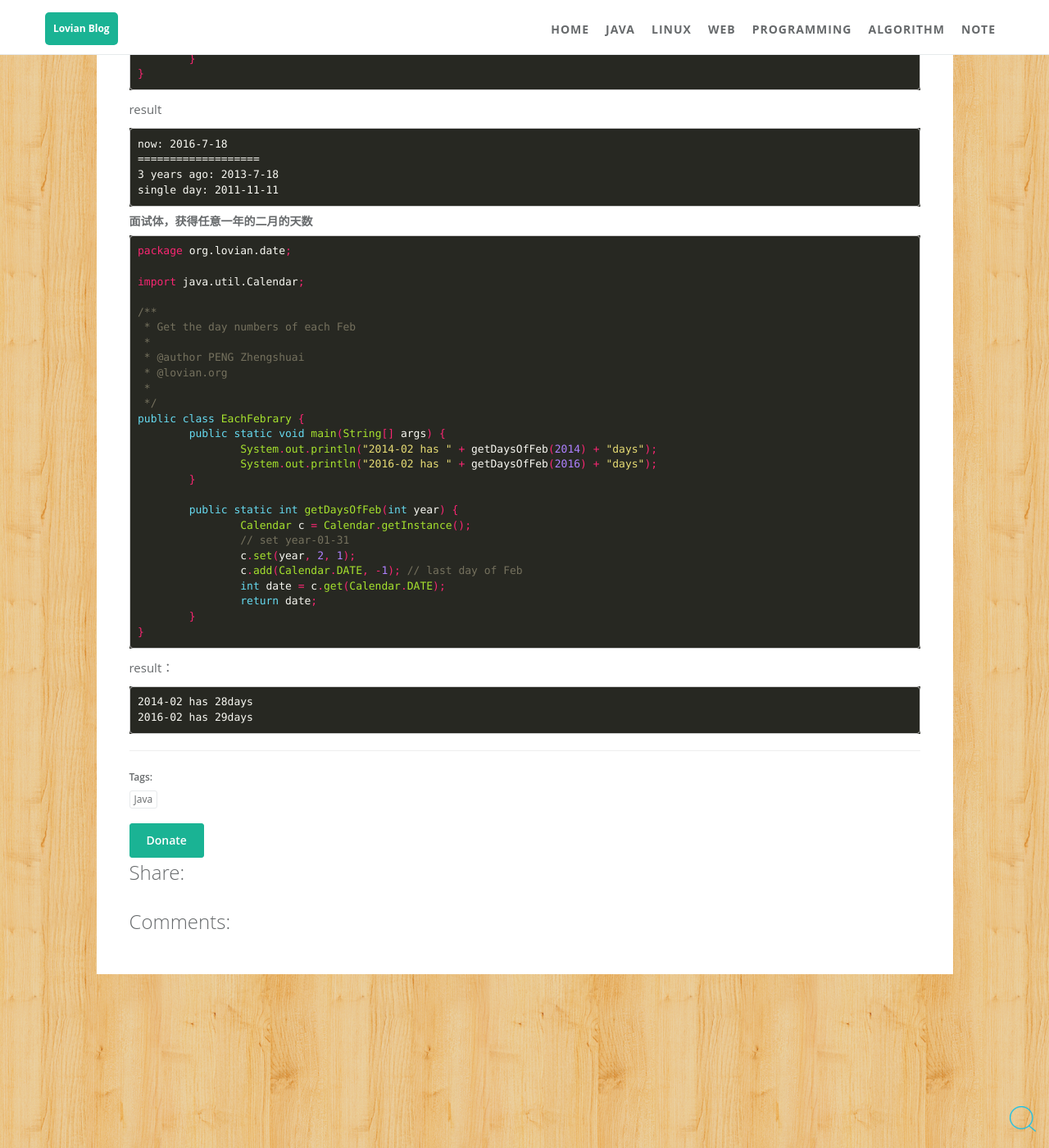
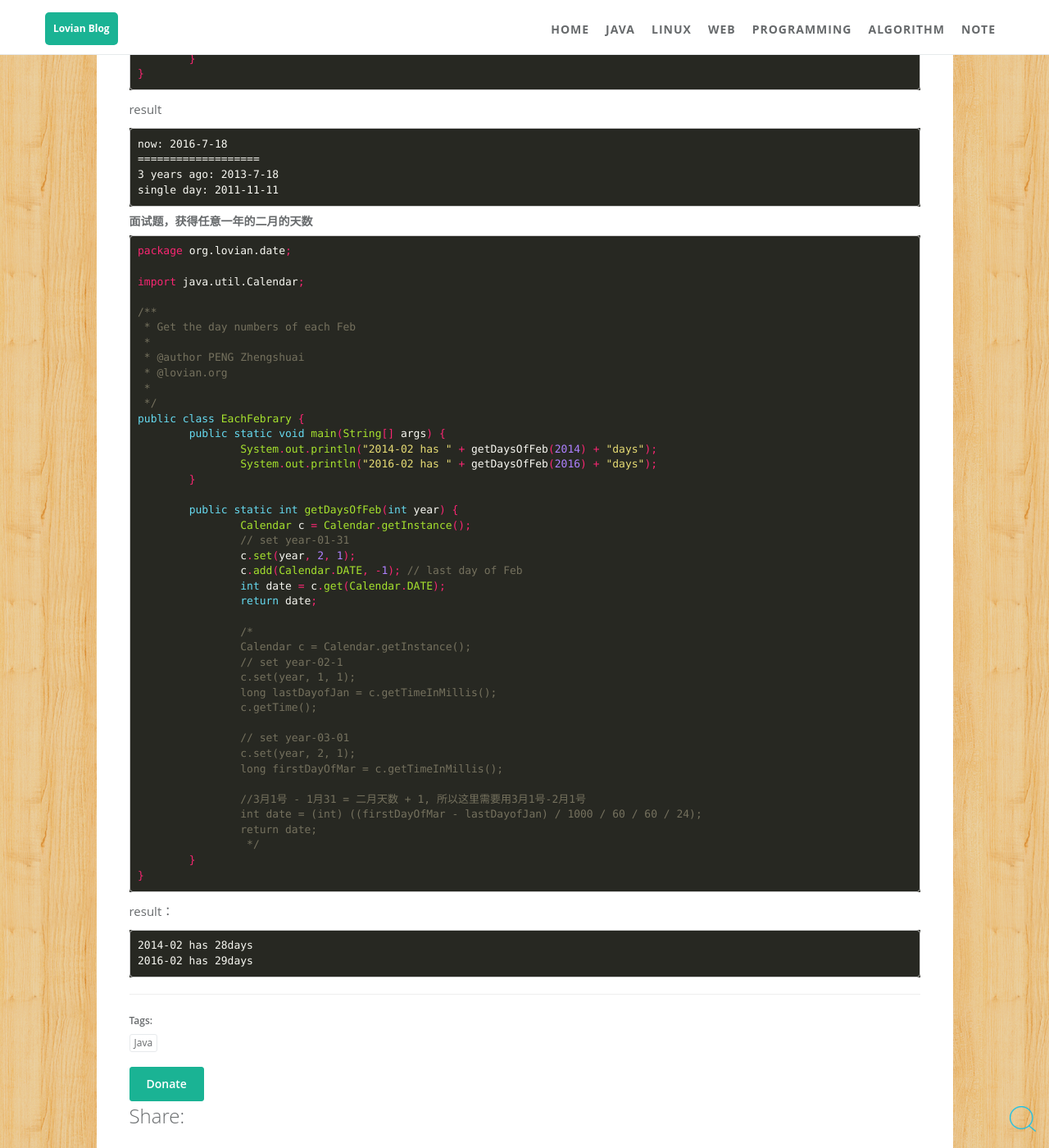
Before and after one commit to ZhengshuaiPENG/zhengshuaipeng.github.io, a Jekyll site: the page built from _posts/2016/07/2016-07-17-java-date-and-time.md, in a window 1280 px wide and 1400 px high, scrolled down 4424 px. Shown: the whole window at 82% size. Built offline with Jekyll 4.4.1, drawn with Linux system fonts in a browser that asks for light colours; comment, search, counter and statistics services are not loaded.

Commit message:
calander

````diff
--- a/_posts/2016/07/2016-07-17-java-date-and-time.md
+++ b/_posts/2016/07/2016-07-17-java-date-and-time.md
@@ -239,7 +239,7 @@ now: 2016-7-18
 single day: 2011-11-11
 ```
 
-#### 面试体，获得任意一年的二月的天数
+#### 面试题，获得任意一年的二月的天数
 
 ```java
 package org.lovian.date;
@@ -266,6 +266,22 @@ public class EachFebrary {
 		c.add(Calendar.DATE, -1); // last day of Feb
 		int date = c.get(Calendar.DATE);
 		return date;
+
+		/*
+		Calendar c = Calendar.getInstance();
+		// set year-02-1
+		c.set(year, 1, 1);
+		long lastDayofJan = c.getTimeInMillis();
+		c.getTime();
+
+		// set year-03-01
+		c.set(year, 2, 1);
+		long firstDayOfMar = c.getTimeInMillis();
+
+		//3月1号 - 1月31 = 二月天数 + 1, 所以这里需要用3月1号-2月1号
+		int date = (int) ((firstDayOfMar - lastDayofJan) / 1000 / 60 / 60 / 24);
+		return date;
+		 */
 	}
 }
 ```
````
